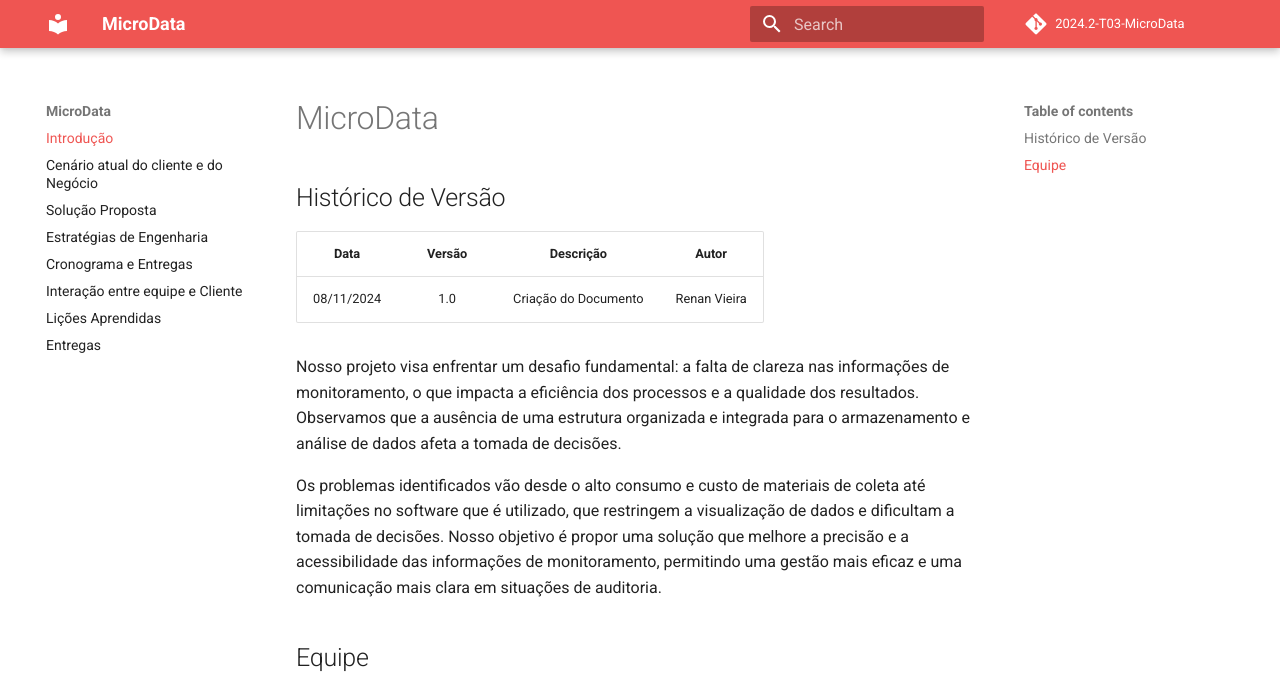
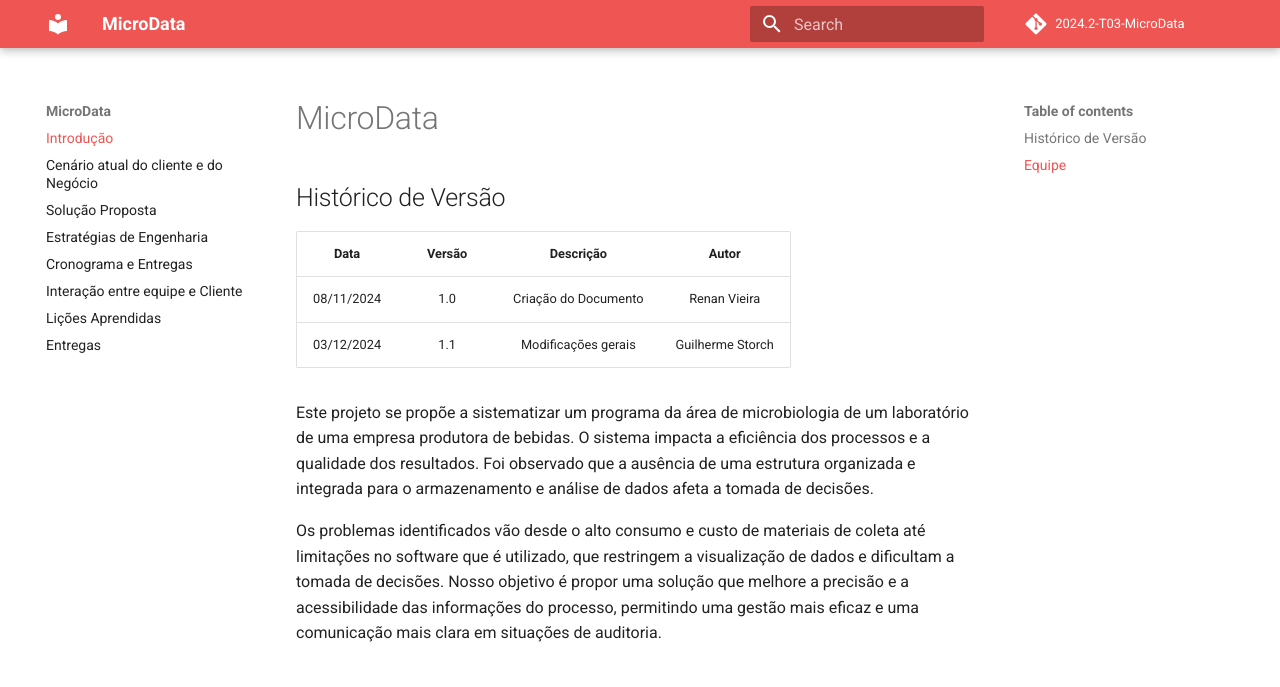
Before and after one commit to storch7/2024.2-T03-MicroData, an MkDocs documentation site: the page built from docs/index.md, in a window 1280 px wide and 1216 px high, cut to the strip 0-687 px from the top of the window. Built offline with MkDocs 1.6.1 and Material for MkDocs 9.7.7, drawn with Linux system fonts in a browser that asks for light colours; comment, search, counter and statistics services are not loaded.

Commit message:
Update index.md

```diff
--- a/docs/index.md
+++ b/docs/index.md
@@ -5,10 +5,11 @@
 | **Data** | **Versão** | **Descrição** | **Autor** |
 | :--------: | :--------: | :--------:  | :--------: |
 | 08/11/2024 | 1.0 | Criação do Documento  | Renan Vieira |
+| 03/12/2024 | 1.1 | Modificações gerais | Guilherme Storch |
 
-Nosso projeto visa enfrentar um desafio fundamental: a falta de clareza nas informações de monitoramento, o que impacta a eficiência dos processos e a qualidade dos resultados. Observamos que a ausência de uma estrutura organizada e integrada para o armazenamento e análise de dados afeta a tomada de decisões.
+Este projeto se propõe a sistematizar um programa da área de microbiologia de um laboratório de uma empresa produtora de bebidas. O sistema impacta a eficiência dos processos e a qualidade dos resultados. Foi observado que a ausência de uma estrutura organizada e integrada para o armazenamento e análise de dados afeta a tomada de decisões.
 
-Os problemas identificados vão desde o alto consumo e custo de materiais de coleta até limitações no software que é utilizado, que restringem a visualização de dados e dificultam a tomada de decisões. Nosso objetivo é propor uma solução que melhore a precisão e a acessibilidade das informações de monitoramento, permitindo uma gestão mais eficaz e uma comunicação mais clara em situações de auditoria.
+Os problemas identificados vão desde o alto consumo e custo de materiais de coleta até limitações no software que é utilizado, que restringem a visualização de dados e dificultam a tomada de decisões. Nosso objetivo é propor uma solução que melhore a precisão e a acessibilidade das informações do processo, permitindo uma gestão mais eficaz e uma comunicação mais clara em situações de auditoria.
 
 ## Equipe
 
```
